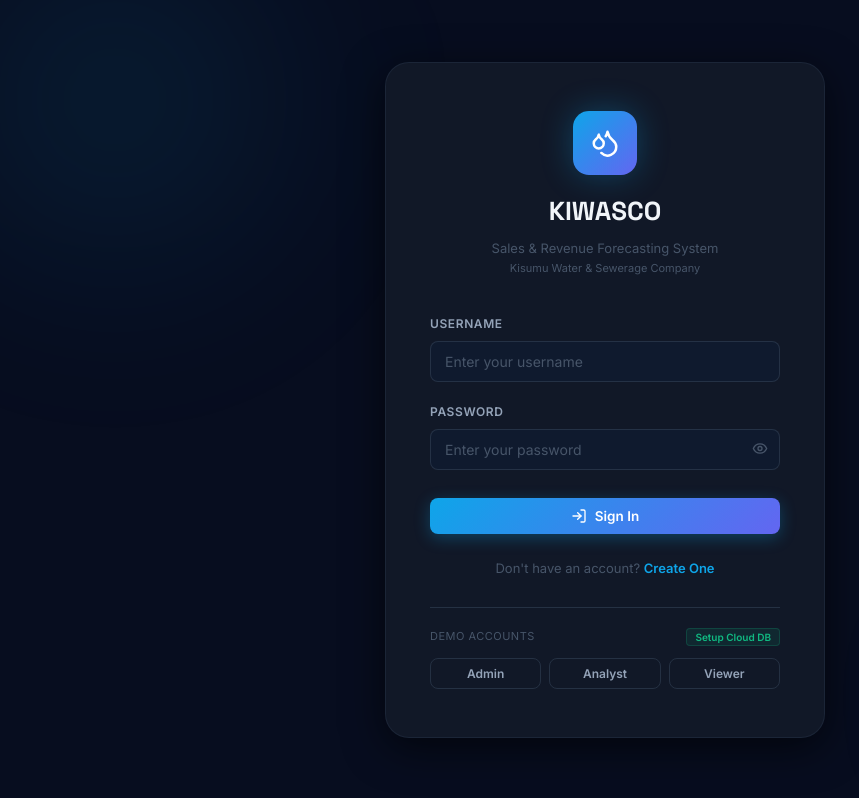
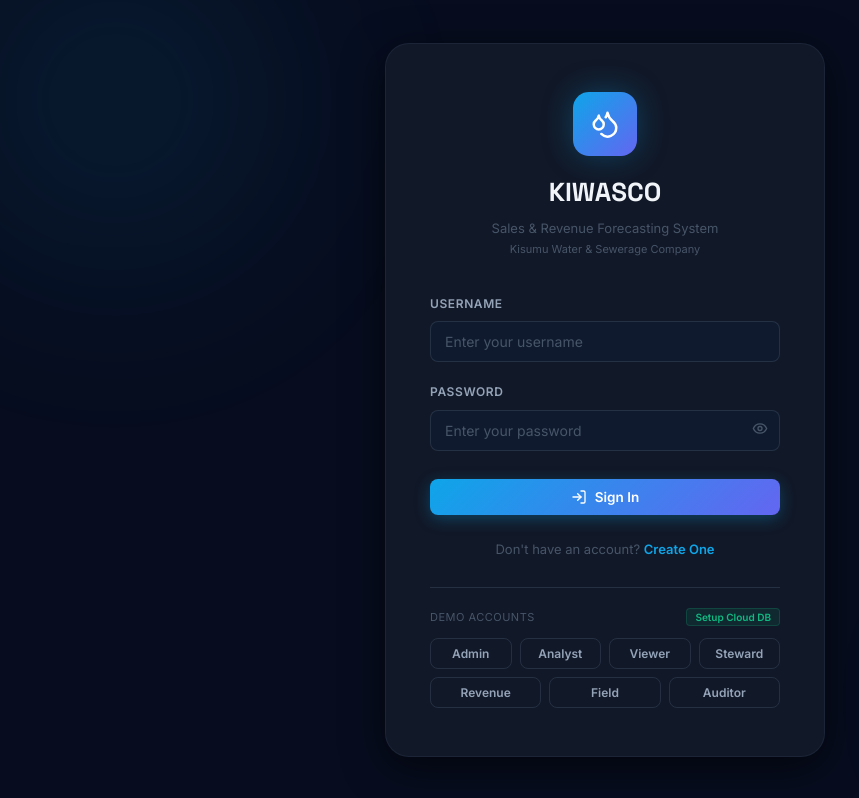
Before and after one commit to juniorprotus/KIWASCO-Sales-Revenue-Forecasting-System, a React (Vite) app in the folder frontend/: page /login in a window 1280 px wide. Shown: the whole page, without its empty margins (35-894 px from the left). Built offline with nearby package versions, Linux system fonts and the light colour scheme; no server answers.

Commit message:
feat: Add all new operational roles to the demo accounts login section

```diff
--- a/frontend/src/pages/Login.jsx
+++ b/frontend/src/pages/Login.jsx
@@ -34,6 +34,10 @@
       admin:   { username: 'admin',   password: 'admin1234'   },
       analyst: { username: 'analyst', password: 'analyst1234' },
       viewer:  { username: 'viewer',  password: 'viewer1234'  },
+      steward: { username: 'steward', password: 'steward1234' },
+      revenue: { username: 'revenue', password: 'revenue1234' },
+      field:   { username: 'field',   password: 'field1234'   },
+      auditor: { username: 'auditor', password: 'auditor1234' },
     }
     setForm(creds[role])
   }
@@ -161,14 +165,14 @@
               {settingUp ? 'Setting up...' : 'Setup Cloud DB'}
             </button>
           </div>
-          <div style={{ display: 'flex', gap: 8 }}>
-            {['admin', 'analyst', 'viewer'].map(role => (
+          <div style={{ display: 'flex', gap: 8, flexWrap: 'wrap' }}>
+            {['admin', 'analyst', 'viewer', 'steward', 'revenue', 'field', 'auditor'].map(role => (
               <button
                 key={role}
                 type="button"
                 onClick={() => fillDemo(role)}
                 className="btn btn-ghost btn-sm"
-                style={{ flex: 1, justifyContent: 'center', textTransform: 'capitalize' }}
+                style={{ flex: '1 1 calc(25% - 8px)', justifyContent: 'center', textTransform: 'capitalize' }}
               >
                 {role}
               </button>
```
